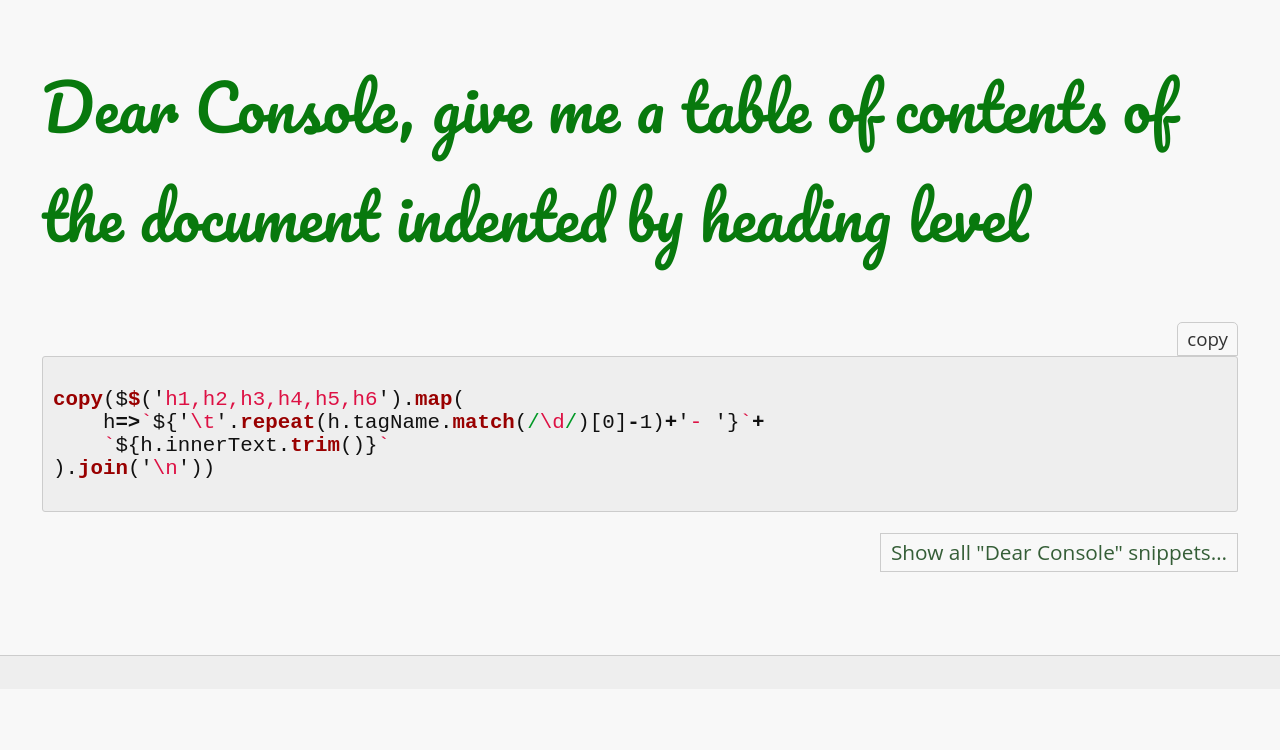
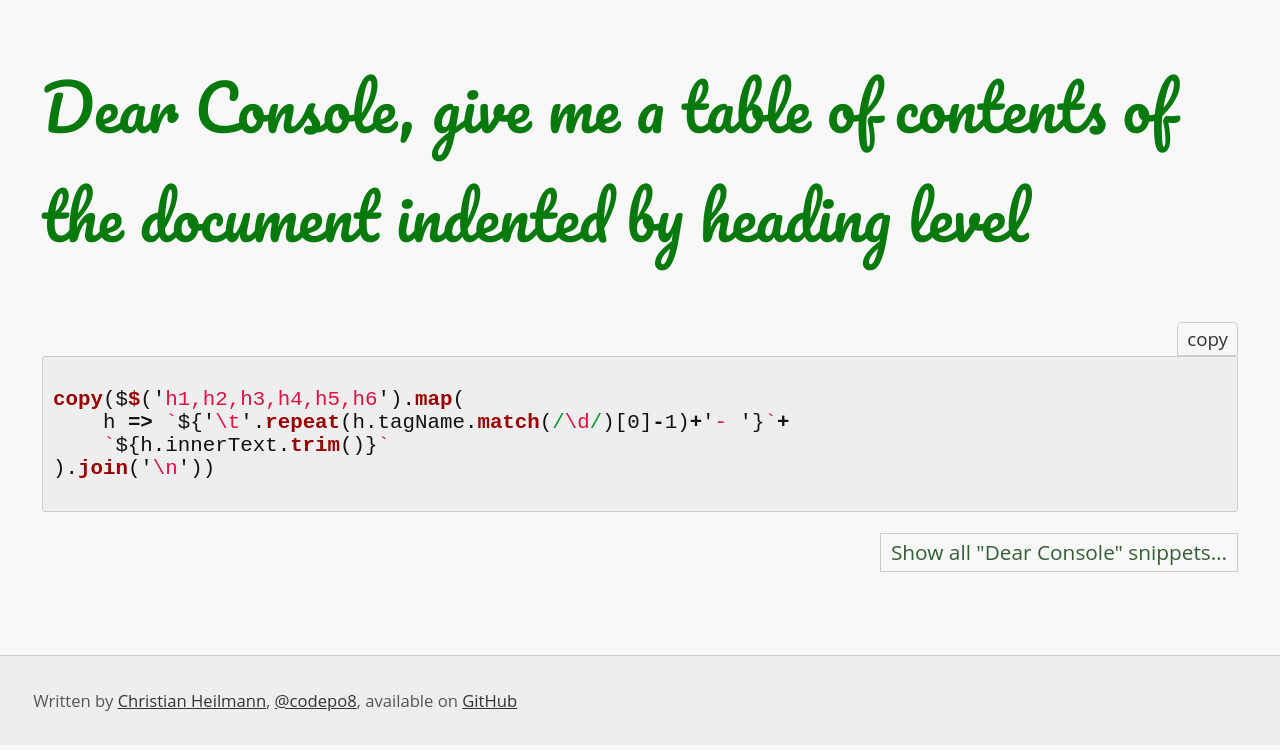
Before and after one commit to codepo8/dearconsole, a Jekyll site: the page built from _scripts/headings-indented.md, in a window 1280 px wide. Shown: the top 750 px of the page. Built offline with Jekyll 4.4.1, drawn with Linux system fonts in a browser that asks for light colours.

Commit message:
fixing copy buttons, adding footer

```diff
--- /dev/null
+++ b/_includes/footer.html
@@ -0,0 +1 @@
+<p>Written by <a href="https://christianheilmann.com">Christian Heilmann</a>, <a href="https://twitter.com/codepo8">@codepo8</a>, available on <a href="https://github.com/codepo8/dearconsole">GitHub</a></p>
--- a/_layouts/default.html
+++ b/_layouts/default.html
@@ -7,12 +7,13 @@
   <article class="standalone">
       <h1>{{ page.title }}</h1>
       <div id="snippets">
-        <button class="copytext" data-snippet="{{ s.codeexample }}">copy</button>
+        <button class="copytext" data-snippet="{{ page.codeexample }}">copy</button>
         {{ content }}
       </div>
       <p class="back"><a href="/dearconsole/">Show all "Dear Console" snippets…</a></p>
   </article>
   <footer>
+  {% include footer.html %}
   </footer>
 
   <script src="/dearconsole/assets/scripts.js"></script>
--- a/_layouts/index.html
+++ b/_layouts/index.html
@@ -5,11 +5,13 @@
 </head>
 <body class="index">
   <header>
+    {% include header.html %}
   </header>
   <article class="standalone">
        {{ content }}
   </article>
   <footer>
+    {% include footer.html %}
   </footer>
   <script src="/dearconsole/assets/scripts.js"></script>
 </body>
--- a/_scripts/headings-indented.md
+++ b/_scripts/headings-indented.md
@@ -7,7 +7,7 @@ codeexample: 'copy($$(±h1,h2,h3,h4,h5,h6±).map(h=>`${±\t±.repeat(h.tagName.m
 
 {% highlight javascript %}
 copy($$('h1,h2,h3,h4,h5,h6').map(
-    h=>`${'\t'.repeat(h.tagName.match(/\d/)[0]-1)+'- '}`+
+    h => `${'\t'.repeat(h.tagName.match(/\d/)[0]-1)+'- '}`+
     `${h.innerText.trim()}`
 ).join('\n'))
 {% endhighlight %}
--- a/assets/scripts.js
+++ b/assets/scripts.js
@@ -4,7 +4,7 @@ copypopup.textContent = '☑️ Copied!';
 document.body.appendChild(copypopup);
 
 showcopied = snippet => {
-    snippet.replaceAll('±',"'");
+    snippet = snippet.replaceAll('±',"'");
     navigator.clipboard.writeText(snippet);
     console.log(snippet);
     document.body.classList.add('copied');
```
Also changed, not shown: _scripts/headings.md (+1 -1 lines).
